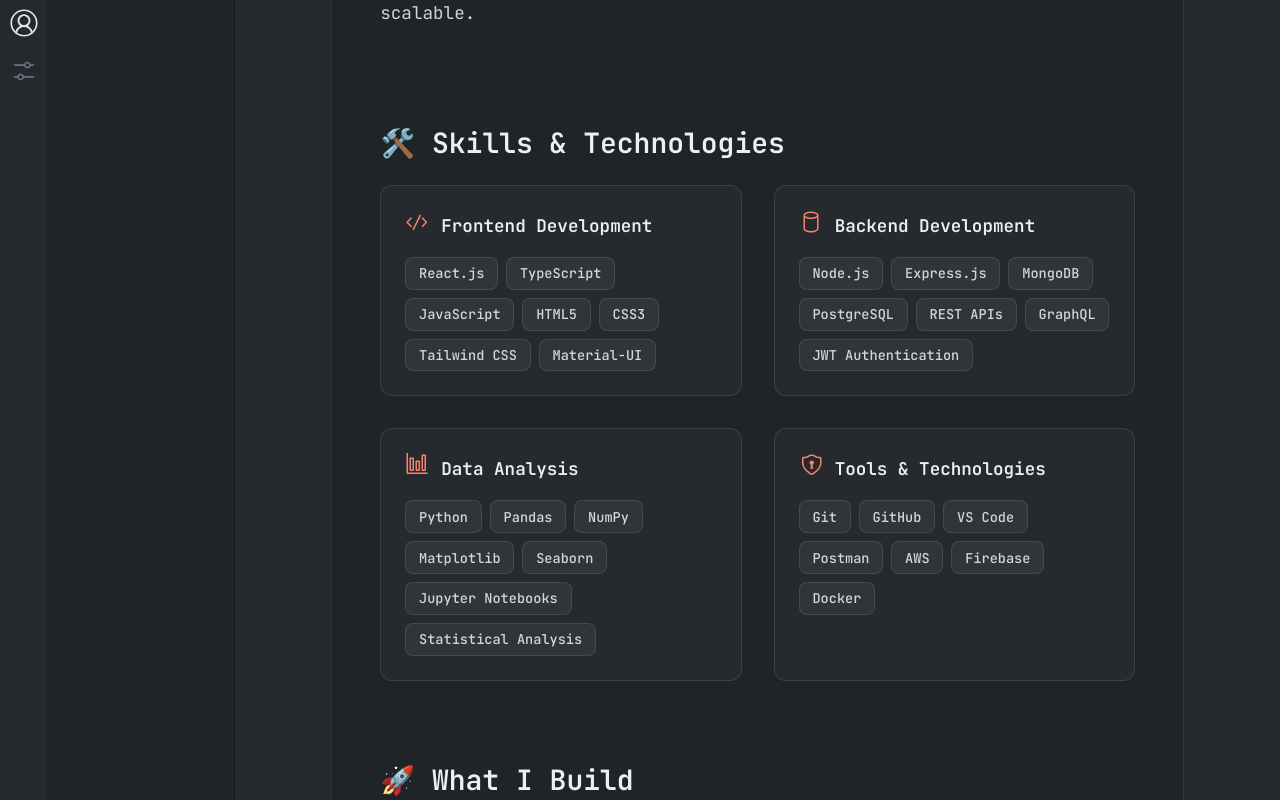
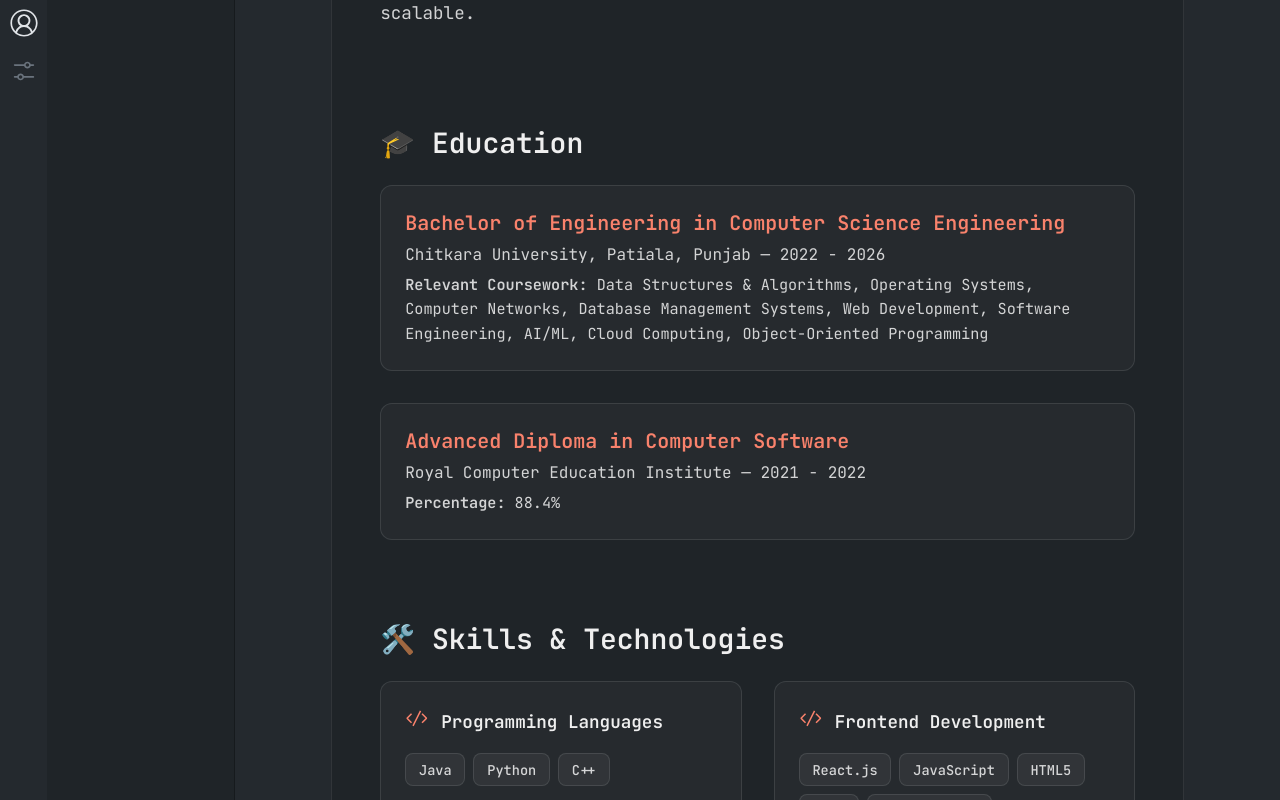
Before and after one commit to heenap04/MyPortfolio, a Next.js app in the folder Portfolio/: page /about in a window 1280 px wide. Shown: the part 680-1480 px from the top of the page. Built offline with nearby package versions, Linux system fonts and the light colour scheme.

Commit message:
education add in about page

```diff
--- a/Portfolio/pages/about.tsx
+++ b/Portfolio/pages/about.tsx
@@ -5,14 +5,19 @@ import styles from '@/styles/AboutPage.module.css';
 const AboutPage = () => {
   const skills = [
     {
+      category: 'Programming Languages',
+      icon: <VscCode />,
+      skills: ['Java', 'Python', 'C++']
+    },
+    {
       category: 'Frontend Development',
       icon: <VscCode />,
-      skills: ['React.js', 'TypeScript', 'JavaScript', 'HTML5', 'CSS3', 'Tailwind CSS', 'Material-UI']
+      skills: ['React.js', 'JavaScript', 'HTML5', 'CSS3', 'Tailwind CSS', 'Material-UI']
     },
     {
       category: 'Backend Development',
       icon: <VscDatabase />,
-      skills: ['Node.js', 'Express.js', 'MongoDB', 'PostgreSQL', 'REST APIs', 'GraphQL', 'JWT Authentication']
+      skills: ['Node.js', 'Express.js', 'MongoDB', 'MySQL', 'REST APIs', 'JWT Authentication']
     },
     {
       category: 'Data Analysis',
@@ -22,8 +27,9 @@ const AboutPage = () => {
     {
       category: 'Tools & Technologies',
       icon: <VscShield />,
-      skills: ['Git', 'GitHub', 'VS Code', 'Postman', 'AWS', 'Firebase', 'Docker']
-    }
+      skills: ['Git', 'GitHub', 'VS Code', 'Postman']
+    },
+
   ];
 
   return (
@@ -50,6 +56,30 @@ const AboutPage = () => {
                 and Python for data analysis. My approach combines technical expertise with creative problem-solving,
                 ensuring that every project I work on is not just functional, but also user-friendly and scalable.
               </p>
+            </div>
+          </section>
+
+          {/* Education Section */}
+          <section className={styles.section}>
+            <h2 className={styles.sectionTitle}>🎓 Education</h2>
+            <div className={styles.educationContent}>
+
+              <div className={styles.educationItem}>
+                <h3 className={styles.educationDegree}>Bachelor of Engineering in Computer Science Engineering</h3>
+                <p className={styles.educationInstitute}>Chitkara University, Patiala, Punjab — 2022 - 2026</p>
+                <p className={styles.educationCoursework}>
+                  <strong>Relevant Coursework:</strong> Data Structures & Algorithms, Operating Systems,
+                  Computer Networks, Database Management Systems, Web Development, Software Engineering,
+                  AI/ML, Cloud Computing, Object-Oriented Programming
+                </p>
+              </div>
+
+              <div className={styles.educationItem}>
+                <h3 className={styles.educationDegree}>Advanced Diploma in Computer Software</h3>
+                <p className={styles.educationInstitute}>Royal Computer Education Institute — 2021 - 2022</p>
+                <p className={styles.educationCoursework}><strong>Percentage:</strong> 88.4%</p>
+              </div>
+
             </div>
           </section>
 
--- a/Portfolio/styles/AboutPage.module.css
+++ b/Portfolio/styles/AboutPage.module.css
@@ -266,3 +266,42 @@
     padding: 0.3rem 0.6rem;
   }
 }
+
+.educationContent {
+  display: flex;
+  flex-direction: column;
+  gap: 2rem;
+}
+
+.educationItem {
+  background: rgba(255, 255, 255, 0.03);
+  border: 1px solid rgba(255, 255, 255, 0.1);
+  border-radius: 12px;
+  padding: 1.5rem;
+  transition: all 0.3s ease;
+}
+
+.educationItem:hover {
+  border-color: var(--accent-color);
+  transform: translateY(-4px);
+  box-shadow: 0 8px 25px rgba(0, 0, 0, 0.2);
+}
+
+.educationDegree {
+  font-size: 1.25rem;
+  font-weight: 600;
+  color: var(--accent-color);
+  margin-bottom: 0.5rem;
+}
+
+.educationInstitute {
+  font-size: 1rem;
+  color: rgba(255, 255, 255, 0.8);
+  margin-bottom: 0.5rem;
+}
+
+.educationCoursework {
+  font-size: 0.95rem;
+  line-height: 1.6;
+  color: rgba(255, 255, 255, 0.8);
+}
```
